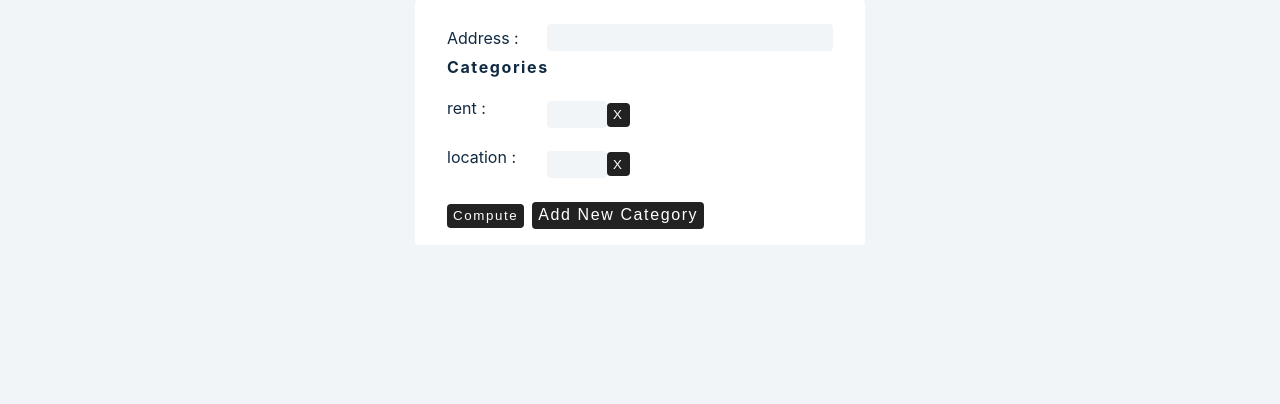
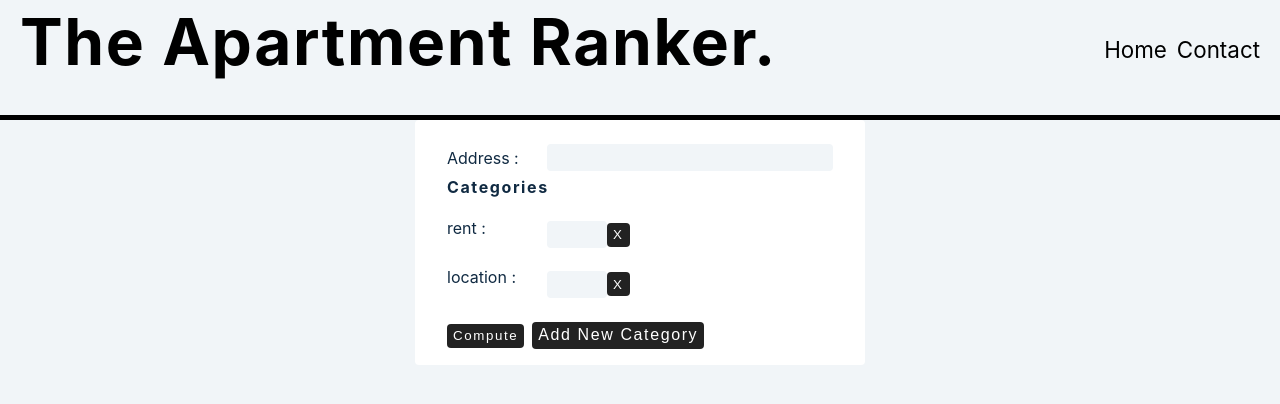
Before and after one commit to Zino-ctrlZ/Housing, a React (Create React App) app: page / in a window 1280 px wide. Shown: the top 404 px of the page. Built offline with nearby package versions, Linux system fonts and the light colour scheme.

Commit message:
Added basic header

```diff
--- a/src/13-Housing/final/Housing.js
+++ b/src/13-Housing/final/Housing.js
@@ -55,7 +55,16 @@ const Index = () => {
 
   return (
     <>
-      <article>
+    <header>
+      <div className="container--header">
+            <h1><a href="/">The Apartment Ranker.</a></h1>
+            <nav>
+                <a href="#">Home</a>
+                <a href="https://github.com/">Contact</a>
+            </nav>
+        </div>
+    </header>
+      <main>
         <form className="form" onSubmit={submit}>
           <div className="form-control">
             <label htmlFor="address">Address : </label>
@@ -131,7 +140,7 @@ const Index = () => {
             );
           })}
         </div>
-      </article>
+      </main>
     </>
   );
 };
@@ -163,7 +172,7 @@ const House = (props) => {
               return <li>{`${v} : ${props.location.categories[v]}`}</li>
             })}</ul>}
       </div>
-      {/* <Map address={props.location.address}></Map> */}
+      <Map address={props.location.address}></Map>
     </>
   );
 };
--- a/src/App.js
+++ b/src/App.js
@@ -1,11 +1,10 @@
 import "./App.css";
 import Housing from "./13-Housing/final/Housing";
 
+
 function App() {
   return (
-    <div className="container--map">
       <Housing></Housing>
-    </div>
   );
 }
 
--- a/src/index.css
+++ b/src/index.css
@@ -74,6 +74,7 @@ body {
   color: var(--clr-grey-1);
   line-height: 1.5;
   font-size: 0.875rem;
+  padding-top: 120px;
 }
 ul {
   list-style-type: none;
@@ -253,71 +254,6 @@ p {
 .nav-links a {
   color: var(--clr-grey-5);
 }
-.users {
-  display: grid;
-  grid-template-columns: repeat(auto-fit, minmax(300px, 1fr));
-  gap: 2rem;
-  margin: 3rem auto;
-}
-.users li {
-  width: 100%;
-  display: flex;
-  align-items: center;
-  background: var(--clr-white);
-  padding: 1rem 2rem;
-  border-radius: var(--radius);
-  text-align: left;
-}
-.users img {
-  width: 50px;
-  height: 50px;
-  border-radius: 50%;
-  margin-right: 1rem;
-}
-.users h4 {
-  margin-bottom: 0.15rem;
-}
-.users a {
-  color: var(--clr-grey-5);
-  text-transform: capitalize;
-}
-
-.products {
-  margin: 4rem 0;
-  display: grid;
-  gap: 2rem;
-}
-@media screen and (min-width: 576px) {
-  .products {
-    grid-template-columns: repeat(auto-fit, minmax(300px, 1fr));
-  }
-}
-.product {
-  background: var(--clr-white);
-  border-radius: var(--radius);
-}
-.product img {
-  border-top-left-radius: var(--radius);
-  border-top-right-radius: var(--radius);
-
-  width: 100%;
-  height: 15rem;
-  object-fit: cover;
-}
-.product h4 {
-  margin-top: 1rem;
-}
-
-.product button {
-  margin-bottom: 1rem;
-  background: var(--clr-primary-5);
-  border-radius: var(--radius);
-  border-color: transparent;
-  color: var(--clr-white);
-  padding: 0.25rem 0.5rem;
-  text-transform: capitalize;
-  cursor: pointer;
-}
 
 /* Zino's CSS additions */
 .map {
@@ -329,10 +265,6 @@ p {
   overflow: hidden;
 }
 
-.container--map {
-  height: 100vh;
-  width: 100vw;
-}
 
 .item--house {
   display: inline-block;
@@ -388,3 +320,33 @@ p {
 .category--input{
   justify-content: space-between;
 }
+
+header {
+  border-bottom: 5px solid black;
+  padding : 10px 20px;
+  width: 100%;
+  height: 120px;
+  top: 0;
+  left: 0;
+  position: fixed;
+  z-index: 1;
+}
+
+header, a{
+  color: black;
+}
+
+nav, h1 {
+  display: inline-block;
+  position: relative;
+}
+
+nav a{
+  margin-left: 10px;
+}
+
+nav{
+  float: right;
+  line-height: 80px;
+  font-size: 1.4em;
+}
```
